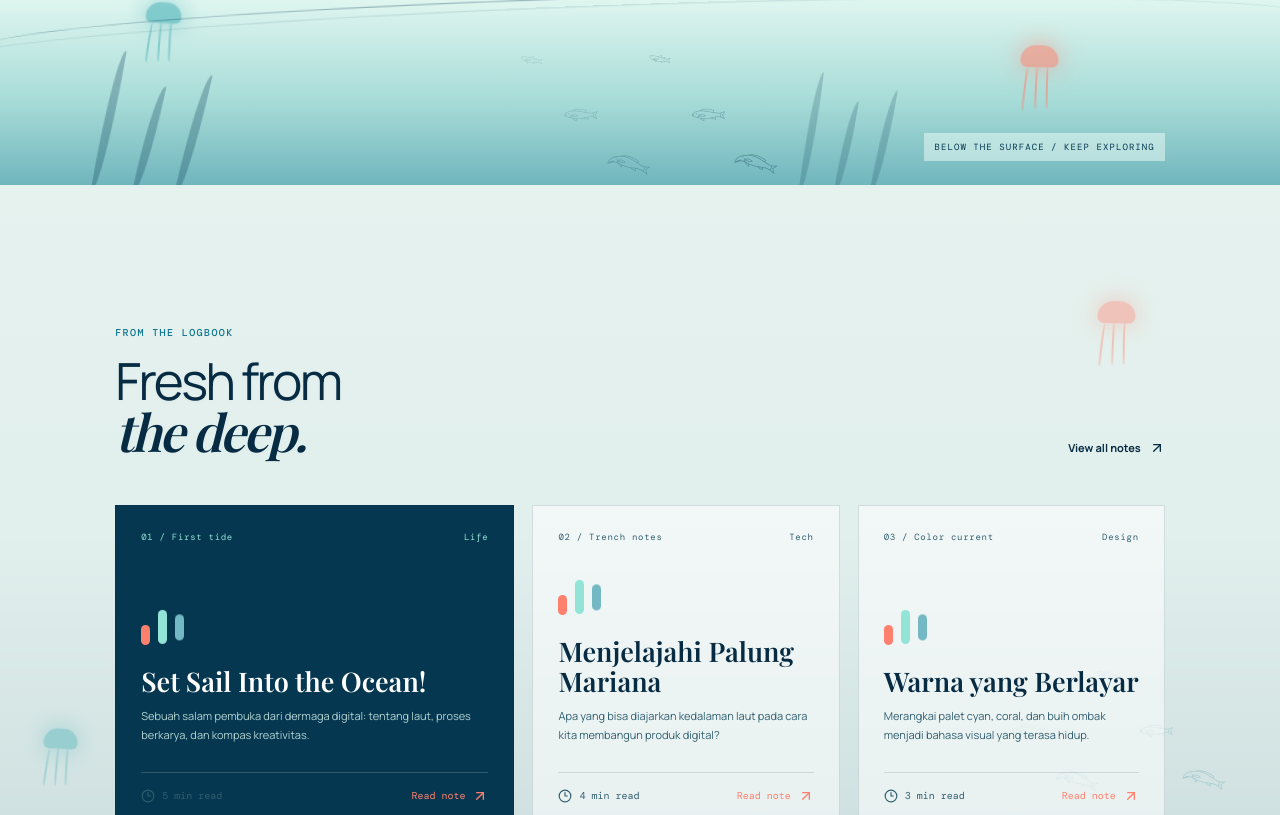
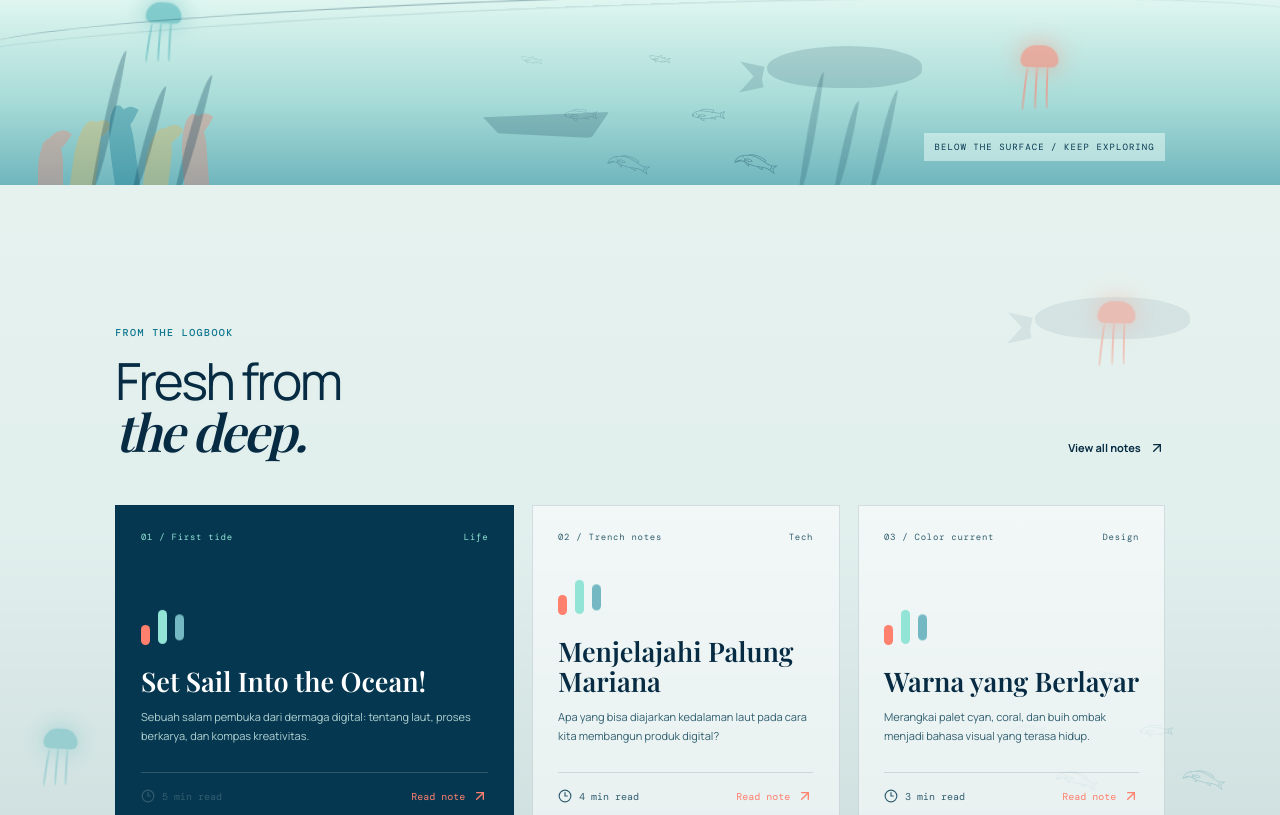
Before and after one commit to fifty1tien/ThAnchor, a React (Vite) app: page / in a window 1280 px wide. Shown: the part 1525-2340 px from the top of the page. Built offline with nearby package versions, Linux system fonts and the light colour scheme; a web font is replaced by a local one.

Commit message:
Add underwater interaction effects

```diff
--- a/src/App.jsx
+++ b/src/App.jsx
@@ -53,6 +53,15 @@ export default function App() {
             transition={{ duration: 1.25, ease: [0.76, 0, 0.24, 1] }}
             aria-label="Memuat Ocean Journal"
           >
+            <div
+              className="loading-tide loading-tide-back"
+              aria-hidden="true"
+            />
+            <div className="loading-tide loading-tide-mid" aria-hidden="true" />
+            <div
+              className="loading-tide loading-tide-front"
+              aria-hidden="true"
+            />
             <div className="loading-content">
               <span className="loading-kicker">WELCOME ABOARD / 2026</span>
               <div className="loading-brand">
--- a/src/components/BlogCard.jsx
+++ b/src/components/BlogCard.jsx
@@ -1,11 +1,20 @@
 import { ArrowUpRight, Clock3 } from "lucide-react";
 import { motion } from "framer-motion";
+import { useState } from "react";
 export default function BlogCard({
   post,
   onOpen,
   featured = false,
   index = 0,
 }) {
+  const [tilt, setTilt] = useState({ x: 0, y: 0 });
+  const updateTilt = (event) => {
+    const bounds = event.currentTarget.getBoundingClientRect();
+    const x = ((event.clientX - bounds.left) / bounds.width - 0.5) * 2;
+    const y = ((event.clientY - bounds.top) / bounds.height - 0.5) * 2;
+    setTilt({ x: y * -7, y: x * 9 });
+  };
+  const resetTilt = () => setTilt({ x: 0, y: 0 });
   return (
     <motion.article
       className={featured ? "blog-card featured-card" : "blog-card"}
@@ -20,6 +29,12 @@ export default function BlogCard({
         damping: 18,
       }}
       onClick={() => onOpen(post)}
+      onPointerMove={updateTilt}
+      onPointerLeave={resetTilt}
+    >
+      <div
+        className="blog-card-surface"
+        style={{ "--tilt-x": `${tilt.x}deg`, "--tilt-y": `${tilt.y}deg` }}
       >
         <div className="card-meta">
           <span>{post.tag}</span>
@@ -35,6 +50,9 @@ export default function BlogCard({
           <i />
           <i />
         </div>
+        <span className="card-fish" aria-hidden="true">
+          𓆝
+        </span>
         <h3>{post.title}</h3>
         <p>{post.excerpt}</p>
         <div className="card-footer">
@@ -45,6 +63,7 @@ export default function BlogCard({
             Read note <ArrowUpRight size={16} />
           </span>
         </div>
+      </div>
     </motion.article>
   );
 }
--- a/src/components/OceanDecor.jsx
+++ b/src/components/OceanDecor.jsx
@@ -10,9 +10,31 @@ export default function OceanDecor({ variant = "hero" }) {
     [0, variant === "hero" ? 150 : -55],
   );
   const jellyY = useTransform(scrollY, [0, 900], [0, -90]);
+  const reefY = useTransform(scrollY, [0, 1400], [0, -38]);
+  const wreckY = useTransform(scrollY, [0, 1400], [0, -105]);
+  const whaleY = useTransform(scrollY, [0, 1400], [0, -185]);
 
   return (
     <div className={`ocean-decor ocean-decor-${variant}`} aria-hidden="true">
+      <motion.div
+        className="parallax-layer parallax-whale"
+        style={{ y: whaleY }}
+      >
+        <span />
+      </motion.div>
+      <motion.div
+        className="parallax-layer parallax-wreck"
+        style={{ y: wreckY }}
+      >
+        <span />
+      </motion.div>
+      <motion.div className="parallax-layer parallax-reef" style={{ y: reefY }}>
+        <i />
+        <i />
+        <i />
+        <i />
+        <i />
+      </motion.div>
       <motion.div className="fish-school" style={{ y: schoolY }}>
         {fish.map((shape, index) => (
           <span
--- a/src/styles.css
+++ b/src/styles.css
@@ -84,6 +84,36 @@ input:focus-visible {
   transform: rotate(-12deg) scaleY(0.42);
   animation: loading-orbit 8s linear infinite;
 }
+.loading-tide {
+  position: absolute;
+  top: -40px;
+  left: -10%;
+  width: 120%;
+  height: 65px;
+  border-radius: 50% 50% 0 0 / 72% 72% 0 0;
+  pointer-events: none;
+  z-index: 4;
+  will-change: transform;
+}
+.loading-tide-back {
+  background: rgba(145, 228, 214, 0.5);
+  transform: rotate(-2deg) translateX(-2%);
+  animation: loading-tide-back 5.6s ease-in-out infinite alternate;
+}
+.loading-tide-mid {
+  top: -31px;
+  left: -16%;
+  width: 132%;
+  background: rgba(13, 117, 144, 0.86);
+  transform: rotate(1.5deg) translateX(2%);
+  animation: loading-tide-mid 4.4s ease-in-out -1.2s infinite alternate-reverse;
+}
+.loading-tide-front {
+  top: -23px;
+  background: #063750;
+  transform: rotate(-1deg) translateX(-1%);
+  animation: loading-tide-front 3.8s ease-in-out -0.8s infinite alternate;
+}
 .loading-content {
   position: relative;
   z-index: 3;
@@ -580,6 +610,21 @@ input:focus-visible {
 @keyframes loading-wave-front {
   to {
     transform: translateX(32px) rotate(4deg) translateY(-16px);
+  }
+}
+@keyframes loading-tide-back {
+  to {
+    transform: translateX(38px) rotate(2deg) translateY(6px);
+  }
+}
+@keyframes loading-tide-mid {
+  to {
+    transform: translateX(-32px) rotate(-2deg) translateY(-5px);
+  }
+}
+@keyframes loading-tide-front {
+  to {
+    transform: translateX(26px) rotate(1.5deg) translateY(4px);
   }
 }
 .site-header {
@@ -933,6 +978,154 @@ h2 em {
   pointer-events: none;
   z-index: 1;
 }
+.parallax-layer {
+  position: absolute;
+  pointer-events: none;
+  will-change: transform;
+}
+.parallax-whale {
+  top: 12%;
+  right: 7%;
+  width: 190px;
+  height: 62px;
+  opacity: 0.15;
+  transform: rotate(-5deg);
+}
+.parallax-whale span {
+  position: absolute;
+  right: 0;
+  bottom: 0;
+  width: 155px;
+  height: 42px;
+  border-radius: 52% 48% 42% 45%;
+  background: var(--deep);
+}
+.parallax-whale span::before,
+.parallax-whale span::after {
+  content: "";
+  position: absolute;
+  left: -29px;
+  bottom: 6px;
+  border-style: solid;
+  border-width: 0 25px 18px 0;
+  border-color: transparent var(--deep) transparent transparent;
+  transform: rotate(12deg);
+}
+.parallax-whale span::after {
+  left: -30px;
+  bottom: -2px;
+  transform: rotate(-12deg) scaleY(-1);
+}
+.parallax-wreck {
+  left: 13%;
+  bottom: 9%;
+  width: 145px;
+  height: 105px;
+  opacity: 0.2;
+  transform: rotate(-4deg);
+}
+.parallax-wreck span {
+  position: absolute;
+  left: 9px;
+  bottom: 13px;
+  width: 126px;
+  height: 26px;
+  border-radius: 8px 4px 45px 15px;
+  background: var(--deep);
+  clip-path: polygon(0 20%, 100% 0, 86% 100%, 12% 82%);
+}
+.parallax-wreck span::before {
+  content: "";
+  position: absolute;
+  left: 53px;
+  bottom: 15px;
+  width: 4px;
+  height: 67px;
+  background: var(--deep);
+  box-shadow: 17px 9px 0 -1px var(--deep);
+}
+.parallax-wreck span::after {
+  content: "";
+  position: absolute;
+  left: 58px;
+  bottom: 62px;
+  width: 38px;
+  height: 1px;
+  background: var(--deep);
+  transform: rotate(-22deg);
+  transform-origin: left;
+}
+.parallax-reef {
+  left: 3%;
+  bottom: -8px;
+  display: flex;
+  align-items: end;
+  gap: 11px;
+  width: 245px;
+  height: 130px;
+  opacity: 0.22;
+}
+.parallax-reef i {
+  position: relative;
+  display: block;
+  width: 25px;
+  height: calc(54px + var(--reef-height, 0px));
+  border-radius: 55% 45% 6px 6px;
+  background: var(--coral);
+  transform: rotate(var(--reef-rotate, 0deg));
+}
+.parallax-reef i::before,
+.parallax-reef i::after {
+  content: "";
+  position: absolute;
+  left: 5px;
+  bottom: 42%;
+  width: 17px;
+  height: 30px;
+  border-radius: 70% 0 70% 0;
+  background: inherit;
+  transform: rotate(-38deg);
+}
+.parallax-reef i::after {
+  left: 10px;
+  bottom: 66%;
+  transform: rotate(34deg);
+}
+.parallax-reef i:nth-child(2) {
+  --reef-height: 19px;
+  --reef-rotate: 8deg;
+  background: #e8b452;
+}
+.parallax-reef i:nth-child(3) {
+  --reef-height: 34px;
+  --reef-rotate: -8deg;
+  background: var(--sea);
+}
+.parallax-reef i:nth-child(4) {
+  --reef-height: 11px;
+  --reef-rotate: 7deg;
+  background: #e8b452;
+}
+.parallax-reef i:nth-child(5) {
+  --reef-height: 25px;
+  --reef-rotate: -4deg;
+}
+.ocean-decor-floor .parallax-whale {
+  top: 16%;
+  right: 28%;
+}
+.ocean-decor-floor .parallax-wreck {
+  bottom: 18%;
+  left: 37%;
+  transform: scale(0.72) rotate(5deg);
+}
+.ocean-decor-floor .parallax-reef {
+  opacity: 0.36;
+}
+.ocean-decor-contact .parallax-layer,
+.ocean-decor-logbook .parallax-layer {
+  opacity: 0.1;
+}
 .ocean-decor-hero {
   border-radius: inherit;
 }
@@ -1370,13 +1563,45 @@ body.night-mode .transition-caption {
   display: flex;
   flex-direction: column;
   overflow: hidden;
+  perspective: 900px;
+  transform-style: preserve-3d;
   transition:
     box-shadow 0.3s,
     background 0.3s;
 }
+.blog-card-surface {
+  position: relative;
+  z-index: 1;
+  display: flex;
+  flex: 1;
+  flex-direction: column;
+  transform: perspective(900px) rotateX(var(--tilt-x)) rotateY(var(--tilt-y));
+  transform-style: preserve-3d;
+  transition: transform 0.28s ease-out;
+  will-change: transform;
+}
 .blog-card:hover {
   box-shadow: 0 22px 40px rgba(6, 43, 67, 0.1);
   background: rgba(255, 255, 255, 0.8);
+}
+.card-fish {
+  position: absolute;
+  top: 69px;
+  left: 31px;
+  z-index: 1;
+  color: var(--coral);
+  font-size: 31px;
+  opacity: 0;
+  transform: translate3d(-42px, 27px, -30px) rotate(-18deg);
+  transition:
+    opacity 0.25s ease,
+    transform 0.6s cubic-bezier(0.2, 0.8, 0.2, 1);
+  filter: drop-shadow(0 7px 7px rgba(6, 43, 67, 0.16));
+}
+.blog-card:hover .card-fish,
+.blog-card:focus-within .card-fish {
+  opacity: 0.95;
+  transform: translate3d(34px, -22px, 35px) rotate(6deg);
 }
 .card-bubbles {
   position: absolute;
@@ -1476,11 +1701,15 @@ body.night-mode .transition-caption {
   }
 }
 .blog-card h3 {
+  position: relative;
+  z-index: 2;
   max-width: 330px;
   margin: 0 0 10px;
   font: 600 27px/1.1 var(--serif);
 }
 .blog-card p {
+  position: relative;
+  z-index: 2;
   color: var(--muted);
   font-size: 11px;
   line-height: 1.75;
@@ -1490,6 +1719,8 @@ body.night-mode .transition-caption {
   color: #b2d3d2;
 }
 .card-footer {
+  position: relative;
+  z-index: 2;
   display: flex;
   justify-content: space-between;
   gap: 10px;
```
Lines whose indentation alone changed are shown as unchanged.
